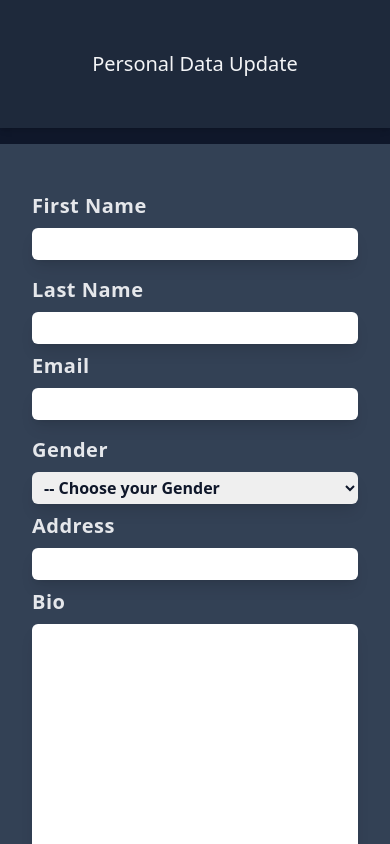
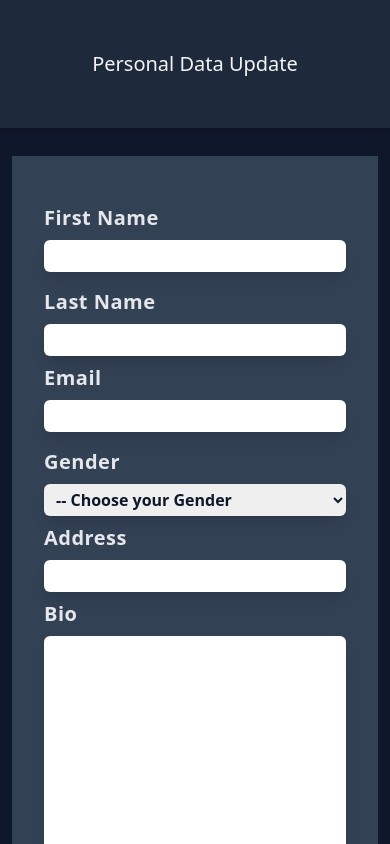
Before and after one commit to strakins/React-Forms, a React (Create React App) app: page / in a window 390 px wide. Shown: the top 844 px of the page. Built offline with nearby package versions, Linux system fonts and the light colour scheme.

Commit message:
Small Screen responsiveness adjusted

```diff
--- a/src/component/Forms.jsx
+++ b/src/component/Forms.jsx
@@ -47,7 +47,7 @@ const Forms = () => {
 
 
   return (
-    <div className='h-auto mt-4 flex flex-row justify-center'>
+    <div className='h-auto mt-4 flex flex-row justify-center p-3'>
 
         <section className='bg-slate-700 lg:w-1/2 h-auto p-8'>
         <div className='bg-slate-500 text-gray-100 h-auto rounded-md shadow-xl mb-4'>
```
